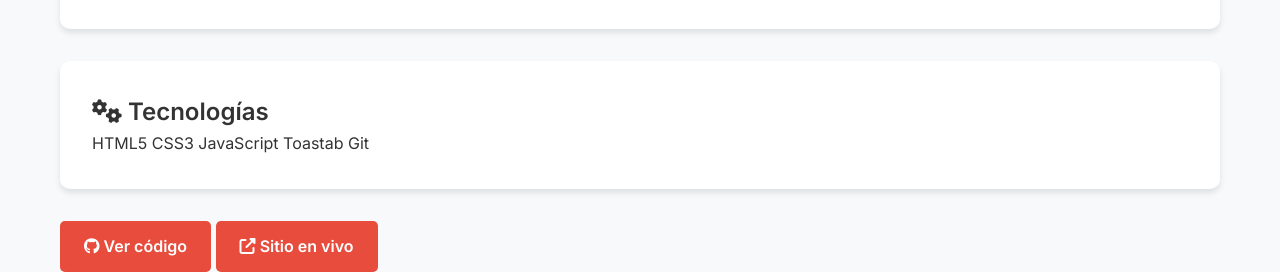
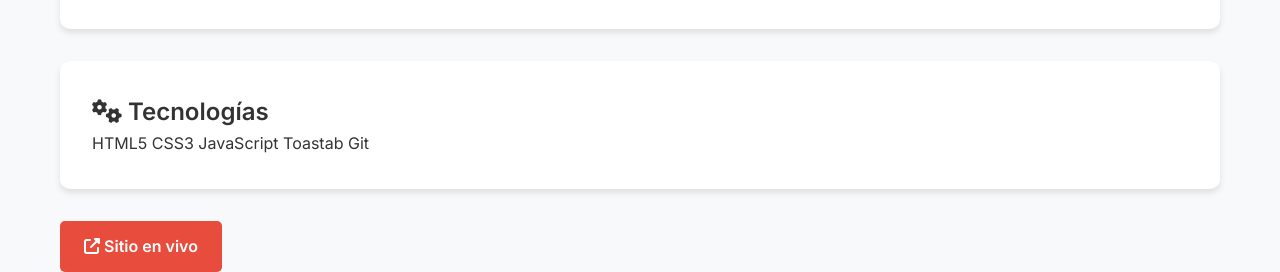
Before and after one commit to emanuellopezreyes/emanuellopezreyes.github.io, a plain HTML site: page projects/montuno.html in a window 1280 px wide. Shown: the part 580-852 px from the top of the page. Drawn offline with Linux system fonts and the light colour scheme.

Commit message:
Update montuno.html

```diff
--- a/projects/montuno.html
+++ b/projects/montuno.html
@@ -59,7 +59,6 @@
     </div>
 
     <div class="project-links">
-      <a href="https://github.com/emanuel-lopez/montuno-belleville" class="btn" target="_blank"><i class="fab fa-github"></i> Ver código</a>
       <a href="#" class="btn btn-outline"><i class="fas fa-external-link-alt"></i> Sitio en vivo</a>
     </div>
   </main>
```
